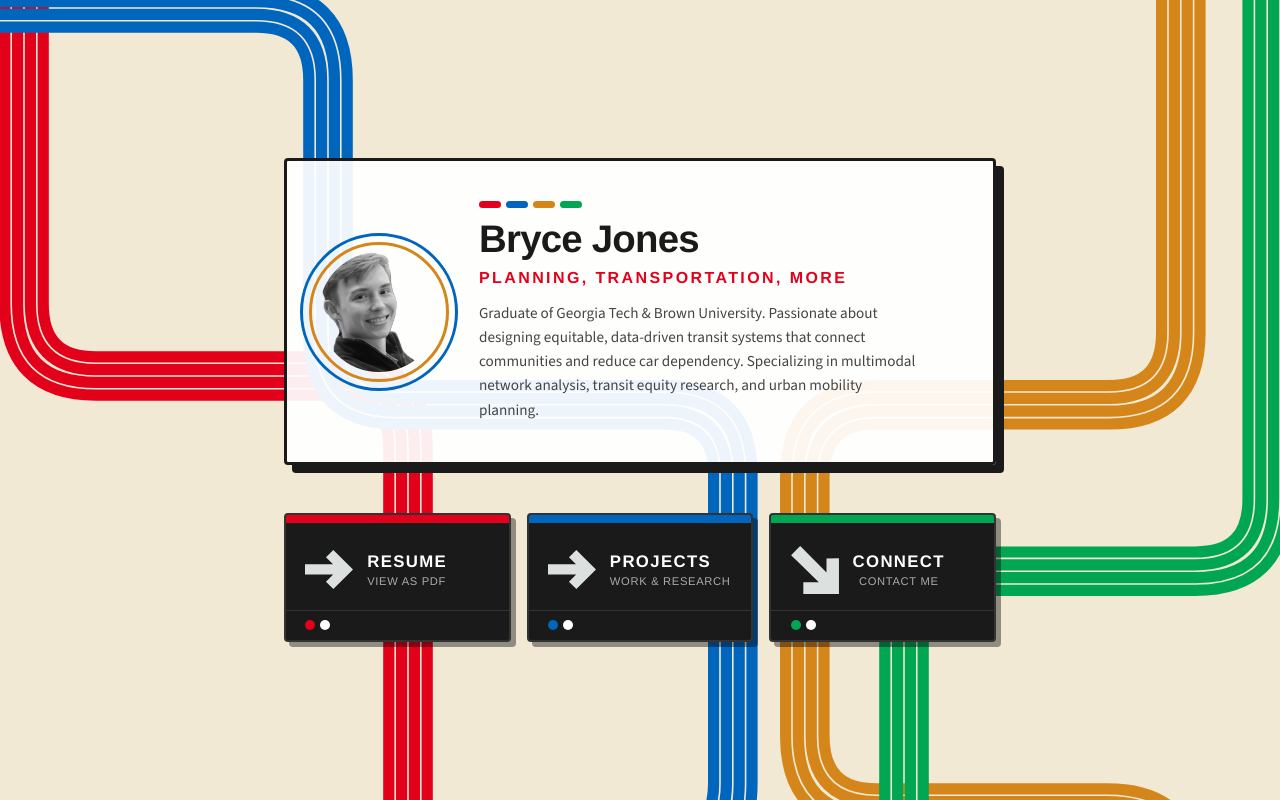
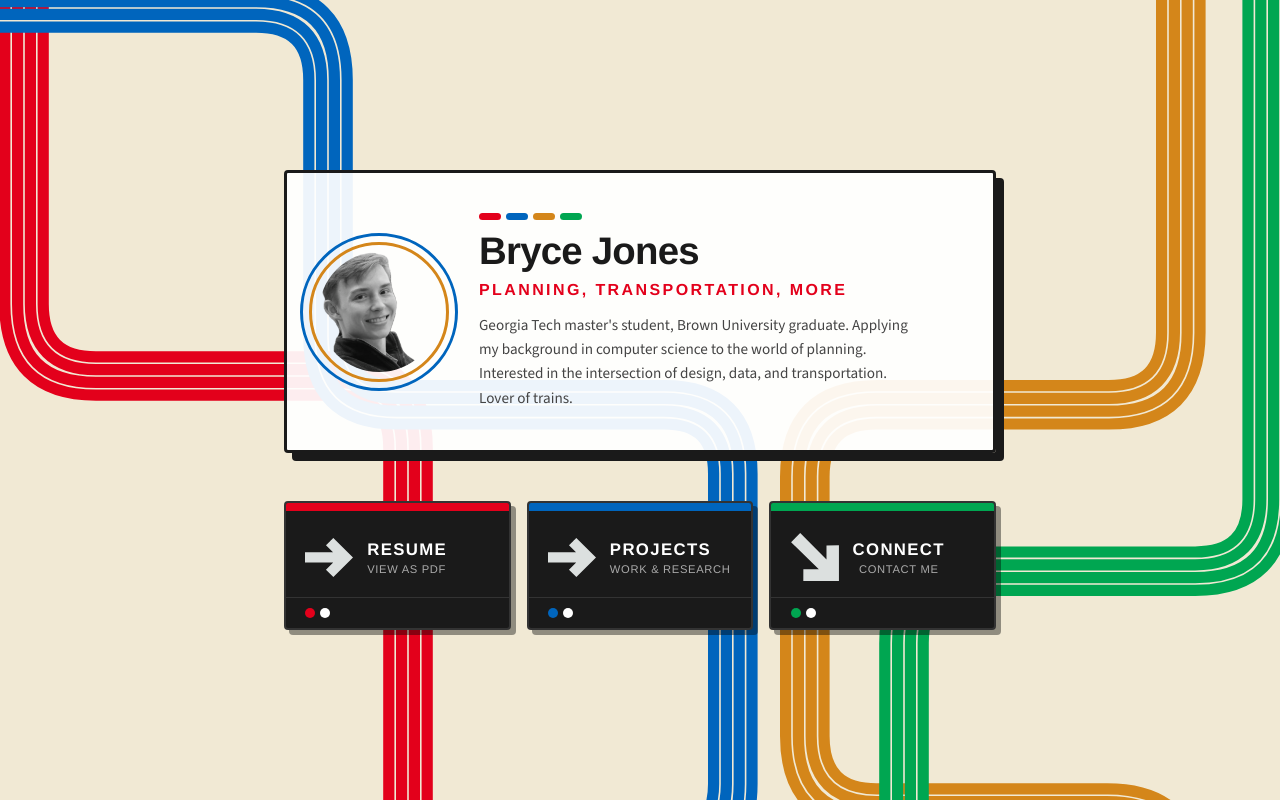
Before and after one commit to brycetjones/brycetjones.github.io, a React (Vite) app: page / in a window 1280 px wide. Built offline with nearby package versions, Linux system fonts and the light colour scheme.

Commit message:
updated blurb

```diff
--- a/src/pages/Landing.jsx
+++ b/src/pages/Landing.jsx
@@ -74,10 +74,10 @@ export default function Landing() {
             <h1 className="profile-name">Bryce Jones</h1>
             <p className="profile-title">Planning, Transportation, More</p>
             <p className="profile-bio">
-              Graduate of Georgia Tech &amp; Brown University. Passionate about
-              designing equitable, data-driven transit systems that connect
-              communities and reduce car dependency. Specializing in multimodal
-              network analysis, transit equity research, and urban mobility planning.
+              Georgia Tech master's student, Brown University graduate. Applying my
+              background in computer science to the world of planning. Interested
+              in the intersection of design, data, and transportation. Lover of
+              trains.
             </p>
           </div>
         </div>
```
Also changed, not shown: 2 other files (tests, documents, lock files or other folders).
